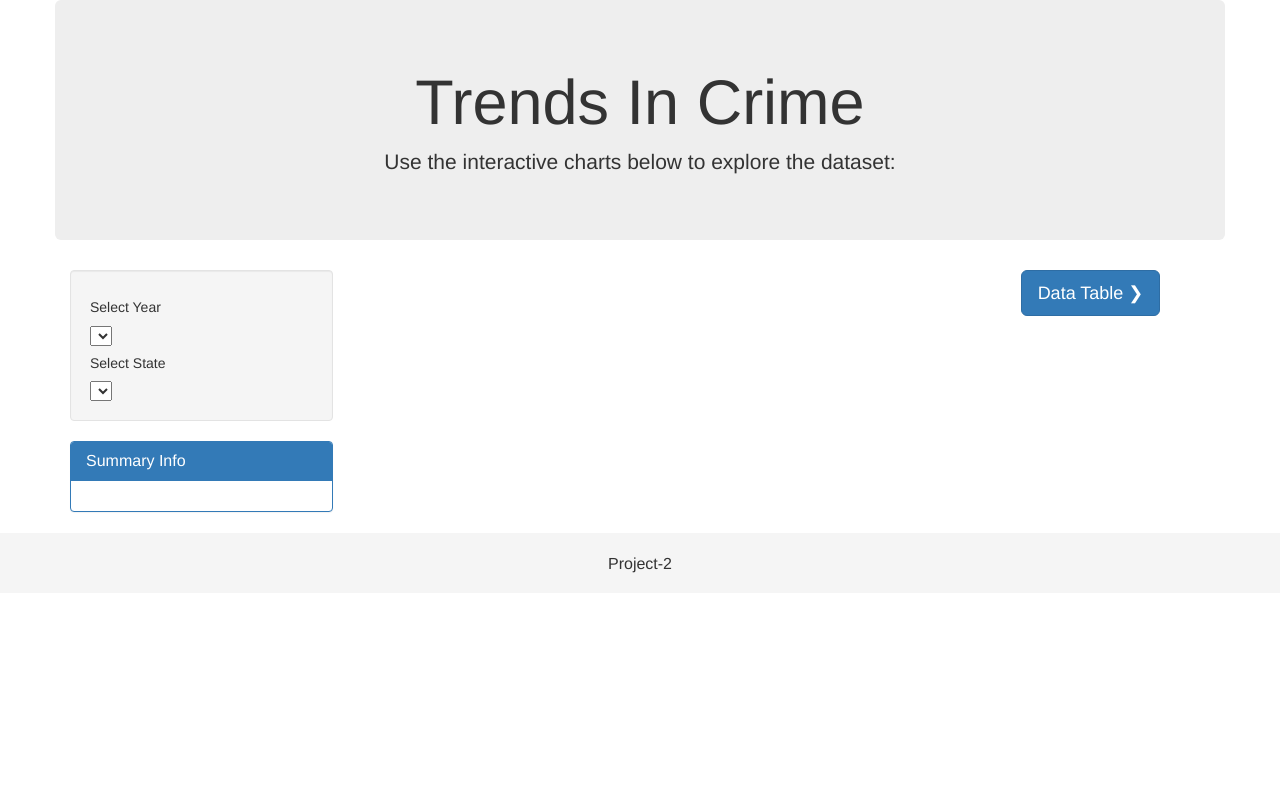
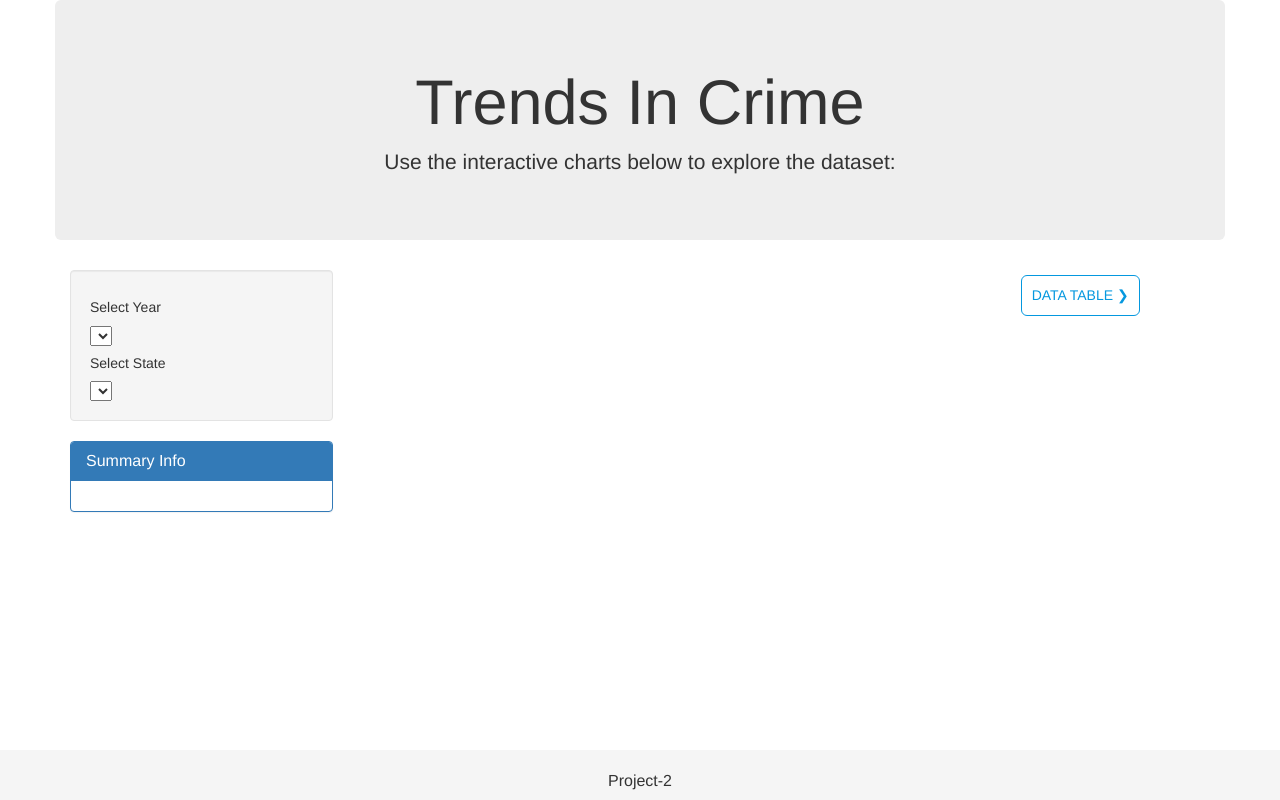
Before and after one commit to berrymatthewj/criminal_justice_app, a Flask app: page / in a window 1280 px wide. Run offline with Flask 2, Linux system fonts and the light colour scheme; data that the repository does not hold is empty; some libraries are stand-ins or nearby versions.

Commit message:
file updated
added style for redirect button

```diff
--- a/static/css/style.css
+++ b/static/css/style.css
@@ -10,12 +10,12 @@ body {
 }
 
 #footer {
-  position: relative; /* absolute; */
+  position: absolute;
   bottom: 0;
   width: 100%; /* Set the fixed height of the footer here */
   height: 10px;
   padding-top: 20px;
-  padding-bottom: 40px;
+  padding-bottom: 30px;
   text-align: center;
   background-color: #f5f5f5;
 }
@@ -24,3 +24,19 @@ body {
   margin: 0;
   font-size: 16px;
 }
+
+/* Data Table button style */
+.btn {
+  border: 1px solid #0598df;
+  background: #fff;
+  color: #0598df;
+  text-transform: uppercase;
+  cursor: pointer;
+  margin: 5px 0;
+  display: inline-block;
+  -webkit-transition: all .3s;
+  transition: all .3s;
+  font-weight: normal;
+  padding: 10px 10px;
+  font-size: 14px;
+}
```
